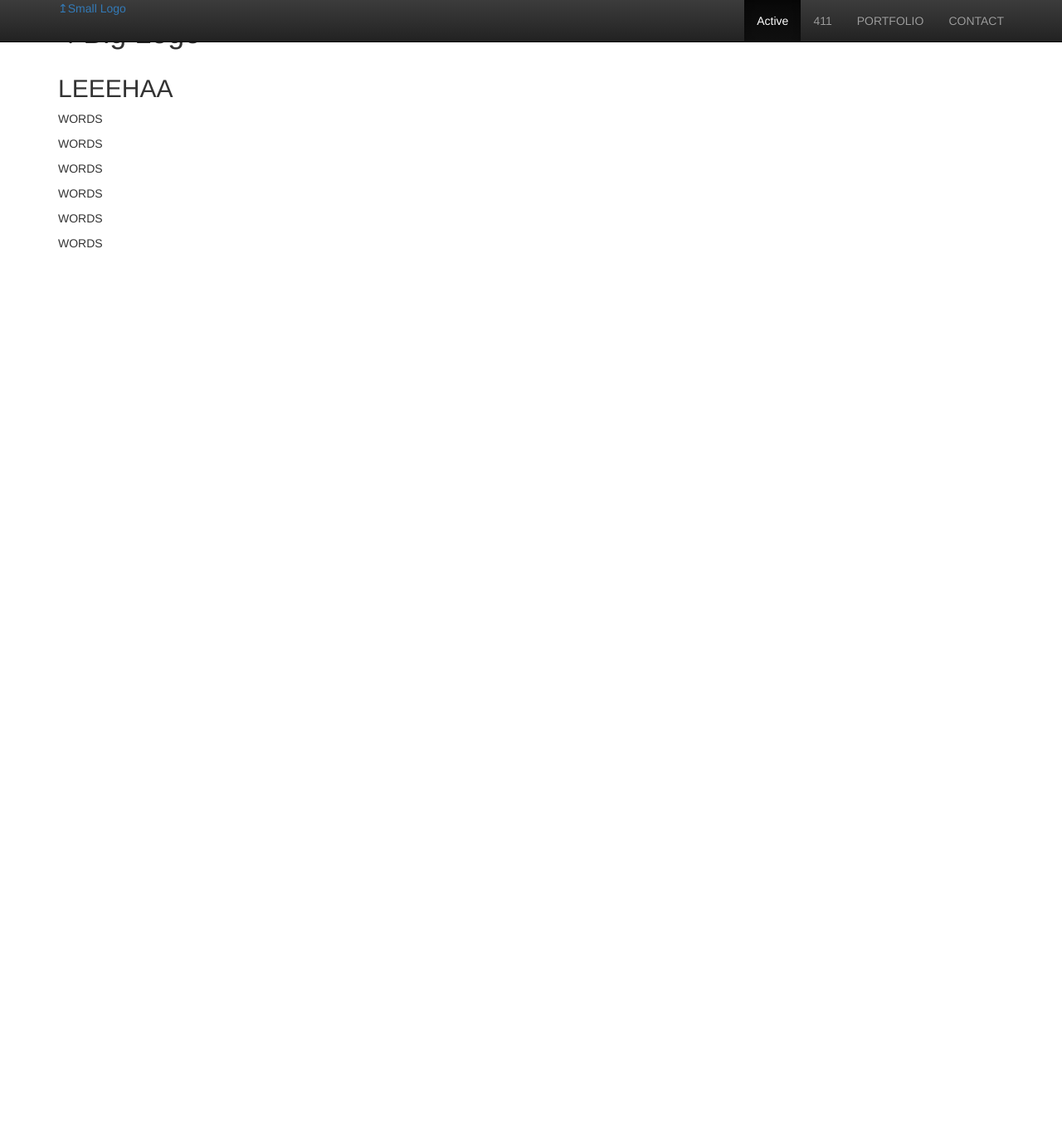
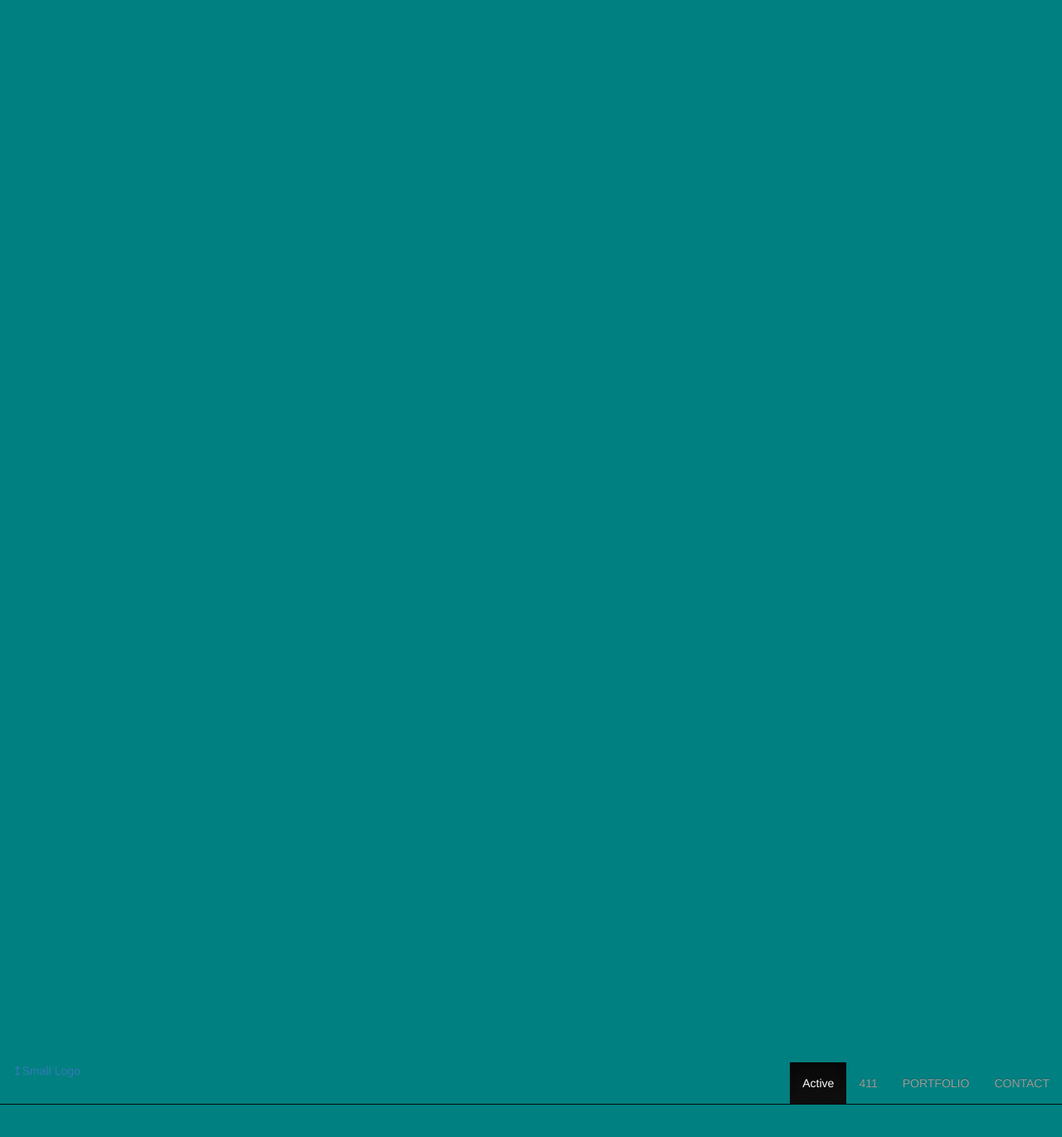
Before and after one commit to littleloveprint/littleloveprint, a PHP site: page / in a window 1280 px wide. Shown: the top 1370 px of the page at 83% size. Run offline with PHP 8.4, Linux system fonts and the light colour scheme; some libraries are stand-ins or nearby versions.

Commit message:
Attempt to resolve CSS issues.

```diff
--- a/css/style.css
+++ b/css/style.css
@@ -1,17 +1,57 @@
 	/*******************************************************************************************************************************
 	***********************************  Parallax  *********************************************************************************
 	 ******************************************************************************************************************************/
-	/* Create the parallax scrolling effect */
+	body, html {
+		height: 100%;
+	}
 	.parallax {
-		/* The image used */
-		background-image: url("img/horiz.jpg");
 
-		/* Set a specific height */
+		background-image: url("/img/horiz.jpg");
 		height: 500px;
 
-		/* Create the parallax scrolling effect */
+		/* Parallax Scrolling Effect */
 		background-attachment: fixed;
 		background-position: center;
 		background-repeat: no-repeat;
 		background-size: cover;
 	}
+
+	/* Turn off parallax scrolling for tablets and phones. Increase/decrease the pixels if needed */
+	@media only screen and (max-device-width: 1024px) {
+		.parallax {
+			background-attachment: scroll;
+		}
+	}
+
+	/* Aspect Ratio */
+	.container {
+		background-color: teal;
+		width: 100%;
+		padding-top: 100%; /* 1:1 Aspect Ratio */
+		position: relative; /* If you want text inside of it */
+	}
+
+	.text {
+		position: absolute;
+		top: 0;
+		left: 0;
+		bottom: 0;
+		right: 0;
+	}
+
+	header {
+		position: fixed;
+		right: 0;
+		left: 0;
+		z-index: 1030;
+		margin-bottom: 0;
+		background: teal;
+		padding: 15px 0;
+	}
+
+	body > .parallax-container {
+		padding: 163px;
+	}
+	body > parallax-container ~ .parallax-container {
+		padding: 0;
+	}
```
